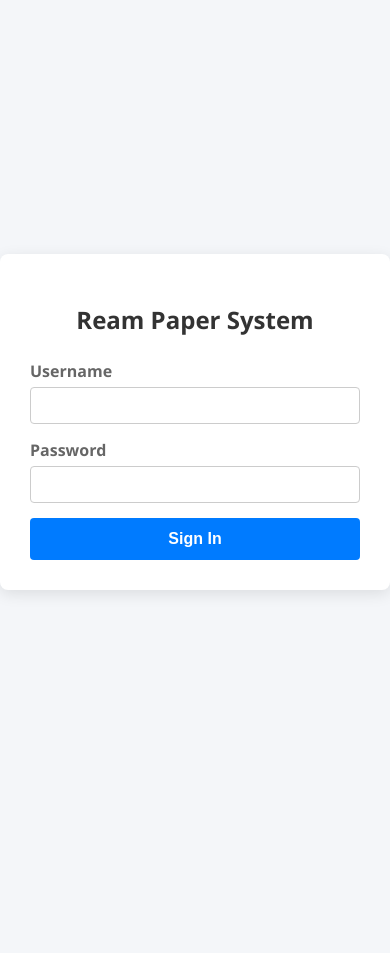
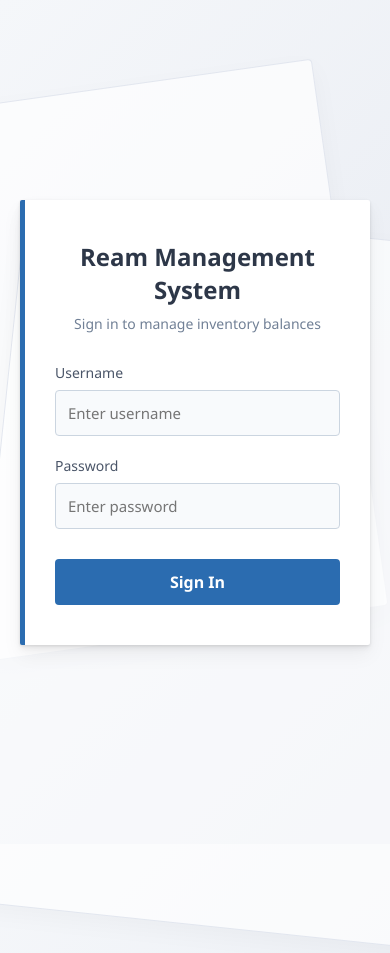
Before and after one commit to erickodhi/Ream-management, a Flask app: page /login in a window 390 px wide; the page is wider, and only the part inside the window is pictured. Before the commit the page ends 594 px from the top of that part, so only its background shows below. Run offline with Flask 3, Linux system fonts and the light colour scheme; data comes from the database, SQL or seed files in the repository; data that the repository does not hold is empty.

Commit message:
Update login page with responsive ream paper background

```diff
--- a/templates/login.html
+++ b/templates/login.html
@@ -3,42 +3,180 @@
 <head>
     <meta charset="UTF-8">
     <meta name="viewport" content="width=device-width, initial-scale=1.0">
-    <title>Ream Management System - Login</title>
+    <title>Login - Ream Management System</title>
     <style>
-        body { font-family: 'Segoe UI', sans-serif; background-color: #f4f6f9; display: flex; justify-content: center; align-items: center; height: 100vh; margin: 0; }
-        .login-container { background: white; padding: 30px; border-radius: 8px; box-shadow: 0 4px 15px rgba(0,0,0,0.1); width: 100%; max-width: 380px; }
-        h2 { text-align: center; color: #333; margin-bottom: 24px; }
-        .form-group { margin-bottom: 15px; }
-        label { display: block; margin-bottom: 5px; color: #666; font-weight: bold; }
-        input { width: 100%; padding: 10px; border: 1px solid #ccc; border-radius: 4px; box-sizing: border-box; }
-        button { width: 100%; padding: 12px; background-color: #007bff; border: none; color: white; font-size: 16px; border-radius: 4px; cursor: pointer; font-weight: bold; }
-        button:hover { background-color: #0056b3; }
-        .alert { background-color: #f8d7da; color: #721c24; padding: 10px; border-radius: 4px; margin-bottom: 15px; text-align: center; font-size: 14px; }
+        * {
+            box-sizing: border-box;
+            margin: 0;
+            padding: 0;
+            font-family: 'Segoe UI', Tahoma, Geneva, Verdana, sans-serif;
+        }
+
+        /* The Smart Ream Paper Background */
+        body {
+            min-height: 100vh;
+            display: flex;
+            align-items: center;
+            justify-content: center;
+            /* Light premium gray background with abstract paper-layer gradients */
+            background: linear-gradient(135deg, #f5f7fa 0%, #e4e8f0 100%);
+            position: relative;
+            overflow: hidden;
+            padding: 20px;
+        }
+
+        /* Responsive background geometric shapes mimicking stacked ream paper sheets */
+        body::before, body::after {
+            content: "";
+            position: absolute;
+            background: rgba(255, 255, 255, 0.65);
+            border: 1px solid rgba(220, 225, 235, 0.8);
+            border-radius: 4px;
+            box-shadow: 0 8px 24px rgba(0,0,0,0.03);
+            z-index: 1;
+            transform: rotate(-3deg);
+        }
+
+        /* Decorative Paper Sheet 1 */
+        body::before {
+            width: 400px;
+            height: 550px;
+            top: 10%;
+            left: -50px;
+            transform: rotate(-8deg);
+        }
+
+        /* Decorative Paper Sheet 2 */
+        body::after {
+            width: 500px;
+            height: 700px;
+            bottom: -10%;
+            right: -100px;
+            transform: rotate(6deg);
+        }
+
+        /* The Main Login Card structured like a crisp, pristine sheet of A4 Ream Paper */
+        .login-container {
+            background: #ffffff;
+            padding: 40px 30px;
+            border-radius: 2px; /* Sharp corners mimicking a fresh pack of paper */
+            box-shadow:
+                0 4px 6px rgba(0, 0, 0, 0.05),
+                0 1px 3px rgba(0, 0, 0, 0.1),
+                0 10px 20px rgba(0, 0, 0, 0.05); /* Soft stacked shadows */
+            border-left: 5px solid #2b6cb0; /* Professional blue accent edge */
+            width: 100%;
+            max-width: 400px;
+            position: relative;
+            z-index: 10; /* Ensures form sits on top of background elements */
+        }
+
+        .login-header {
+            text-align: center;
+            margin-bottom: 30px;
+        }
+
+        .login-header h2 {
+            color: #2d3748;
+            font-size: 24px;
+            font-weight: 600;
+            margin-bottom: 8px;
+        }
+
+        .login-header p {
+            color: #718096;
+            font-size: 14px;
+        }
+
+        .form-group {
+            margin-bottom: 20px;
+        }
+
+        .form-group label {
+            display: block;
+            margin-bottom: 8px;
+            color: #4a5568;
+            font-size: 14px;
+            font-weight: 500;
+        }
+
+        .form-control {
+            width: 100%;
+            padding: 12px;
+            border: 1px solid #cbd5e0;
+            border-radius: 4px;
+            font-size: 15px;
+            transition: all 0.3s ease;
+            background-color: #f8fafc;
+        }
+
+        .form-control:focus {
+            outline: none;
+            border-color: #2b6cb0;
+            background-color: #fff;
+            box-shadow: 0 0 0 3px rgba(66, 153, 225, 0.15);
+        }
+
+        .btn-submit {
+            width: 100%;
+            padding: 12px;
+            background-color: #2b6cb0;
+            border: none;
+            border-radius: 4px;
+            color: white;
+            font-size: 16px;
+            font-weight: 600;
+            cursor: pointer;
+            transition: background-color 0.2s ease;
+            margin-top: 10px;
+        }
+
+        .btn-submit:hover {
+            background-color: #2c5282;
+        }
+
+        /* Flash messages styling */
+        .flash-messages {
+            background-color: #fff5f5;
+            color: #c53030;
+            padding: 12px;
+            border-radius: 4px;
+            margin-bottom: 20px;
+            font-size: 14px;
+            border-left: 4px solid #e53e3e;
+        }
     </style>
 </head>
 <body>
 
     <div class="login-container">
-    <h2>Ream Paper System</h2>
+        <div class="login-header">
+            <h2>Ream Management System</h2>
+            <p>Sign in to manage inventory balances</p>
+        </div>
 
         {% with messages = get_flashed_messages() %}
             {% if messages %}
+                <div class="flash-messages">
                     {% for message in messages %}
-          <div class="alert">{{ message }}</div>
+                        {{ message }}
                     {% endfor %}
+                </div>
             {% endif %}
         {% endwith %}
 
-    <form action="/login" method="POST">
+        <form action="{{ url_for('login') }}" method="POST">
             <div class="form-group">
                 <label for="username">Username</label>
-            <input type="text" id="username" name="username" required autocomplete="off">
+                <input type="text" id="username" name="username" class="form-control" placeholder="Enter username" required autocomplete="off">
             </div>
+
             <div class="form-group">
                 <label for="password">Password</label>
-            <input type="password" id="password" name="password" required>
+                <input type="password" id="password" name="password" class="form-control" placeholder="Enter password" required>
             </div>
-        <button type="submit">Sign In</button>
+
+            <button type="submit" class="btn-submit">Sign In</button>
         </form>
     </div>
 
```
Lines whose indentation alone changed are shown as unchanged.
